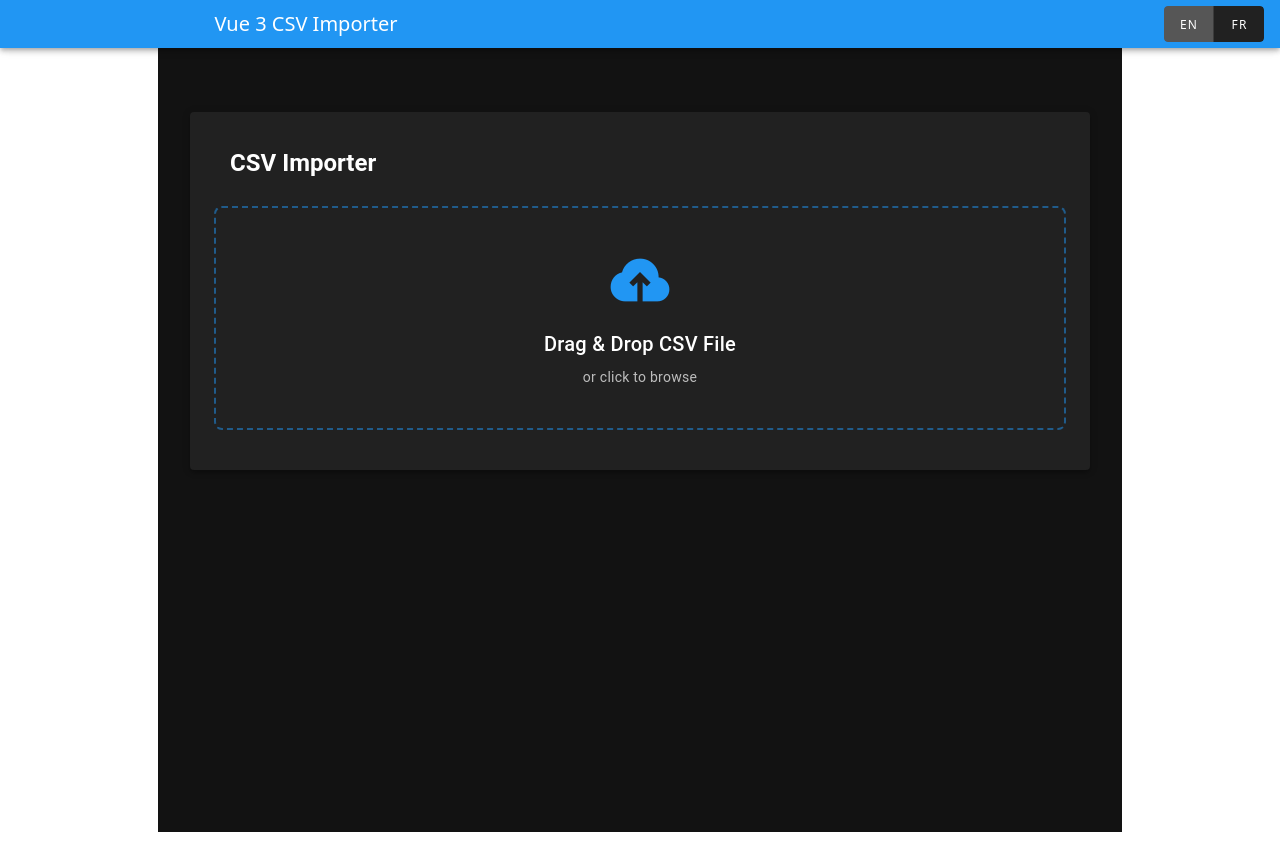
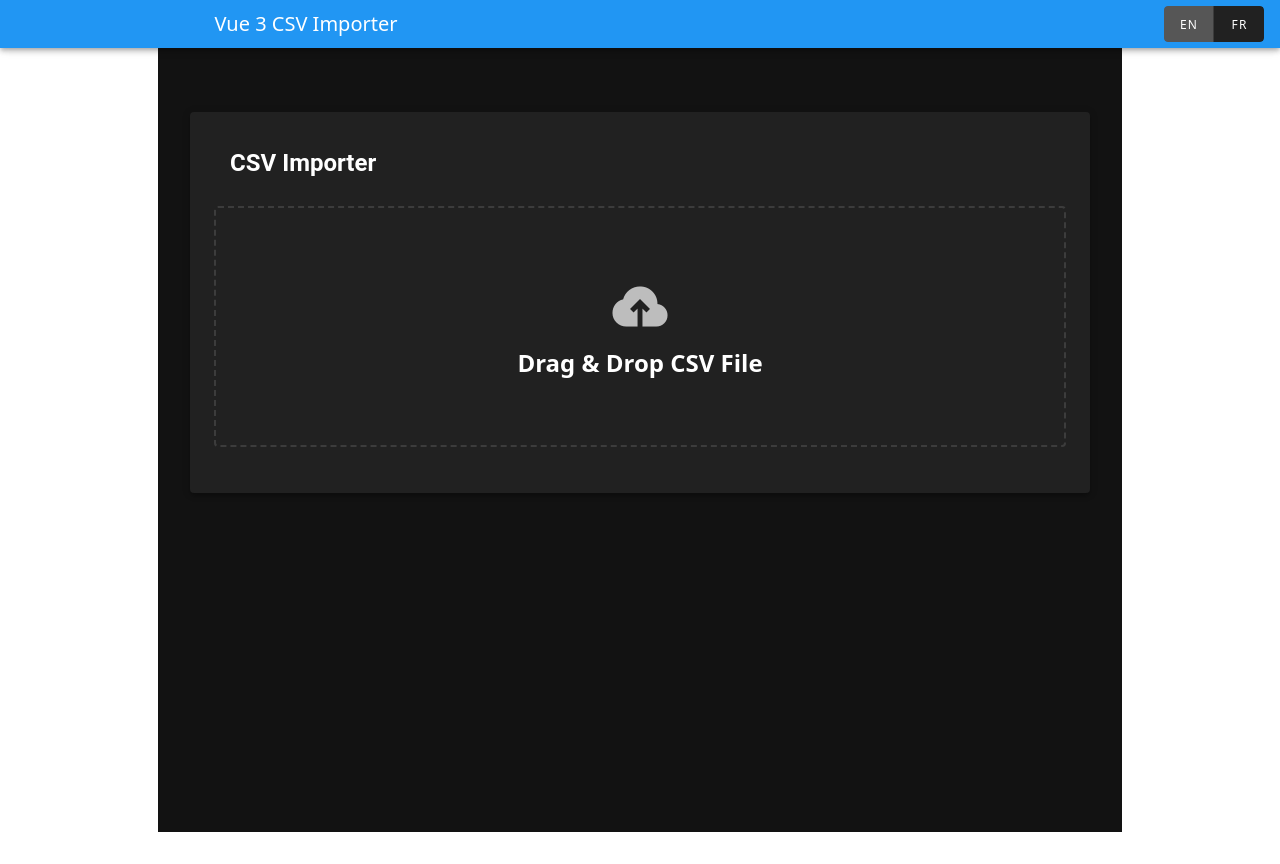
Before and after one commit to rogue-techno/vue3-csv-importer, a Vue app: page / in a window 1280 px wide. Built offline with nearby package versions, Linux system fonts and the light colour scheme.

Commit message:
use v-file-upload component

```diff
--- a/src/components/CsvImporter.vue
+++ b/src/components/CsvImporter.vue
@@ -18,12 +18,9 @@ const emit = defineEmits(['import'])
 const { t } = useI18n()
 
 const step = ref(1)
-const isDragging = ref(false)
 const files = ref<File[]>([])
 const file = ref<File | null>(null)
 const error = ref<string | null>(null)
-// eslint-disable-next-line @typescript-eslint/no-explicit-any
-const fileInput = ref<any>(null)
 const parsing = ref(false)
 
 const delimiter = ref(',')
@@ -95,26 +92,7 @@ const previewData = computed(() => {
   })
 })
 
-const triggerFileInput = () => {
-  fileInput.value?.$el.querySelector('input').click()
-}
 
-const onDragOver = () => {
-  isDragging.value = true
-}
-
-const onDragLeave = () => {
-  isDragging.value = false
-}
-
-const onDrop = (event: DragEvent) => {
-  isDragging.value = false
-  const droppedFiles = event.dataTransfer?.files
-  if (droppedFiles && droppedFiles.length > 0) {
-    const file = droppedFiles[0]
-    if (file) validateAndSetFile(file)
-  }
-}
 
 const onFileSelected = (uploadedFiles: unknown) => {
   // Vuetify v-file-input model is Array or File depending on config.
@@ -189,26 +167,15 @@ const reset = () => {
       <v-window v-model="step">
         <!-- Step 1: Upload -->
         <v-window-item :value="1">
-          <div
-            class="dropzone pa-10 text-center mb-4"
-            :class="{ 'dropzone-active': isDragging }"
-            @dragover.prevent="onDragOver"
-            @dragleave.prevent="onDragLeave"
-            @drop.prevent="onDrop"
-            @click="triggerFileInput"
-          >
-            <v-icon icon="mdi-cloud-upload" size="64" color="primary" class="mb-4"></v-icon>
-            <h3 class="text-h6 mb-2">{{ t('importer.dragDrop') }}</h3>
-            <p class="text-body-2 text-medium-emphasis">{{ t('importer.browse') }}</p>
-
-            <v-file-input
-              ref="fileInput"
-              v-model="files"
-              accept=".csv"
-              class="d-none"
-              @update:model-value="onFileSelected"
-            ></v-file-input>
-          </div>
+          <v-file-upload
+            v-model="files"
+            :title="t('importer.dragDrop')"
+            :browse-text="t('importer.browse')"
+            :divider-text="t('importer.or')"
+            icon="mdi-cloud-upload"
+            density="comfortable"
+            @update:model-value="onFileSelected"
+          ></v-file-upload>
         </v-window-item>
 
         <!-- Step 2: Configure & Parse -->
@@ -335,23 +302,3 @@ const reset = () => {
     </v-card>
   </v-container>
 </template>
-
-<style scoped>
-.dropzone {
-  border: 2px dashed rgba(var(--v-theme-primary), 0.5);
-  transition: all 0.3s ease;
-  cursor: pointer;
-  min-height: 200px;
-  display: flex;
-  flex-direction: column;
-  justify-content: center;
-  align-items: center;
-  border-radius: 8px;
-}
-
-.dropzone-active {
-  border-color: rgba(var(--v-theme-primary), 1);
-  background-color: rgba(var(--v-theme-primary), 0.05);
-  transform: scale(1.02);
-}
-</style>
--- a/src/locales/en.ts
+++ b/src/locales/en.ts
@@ -9,7 +9,8 @@ export default {
     importer: {
         title: 'CSV Importer',
         dragDrop: 'Drag & Drop CSV File',
-        browse: 'or click to browse',
+        browse: 'Click to browse',
+        or: 'or',
         invalidType: 'Invalid file type. Please upload a CSV file.',
         errorParsing: 'Error parsing file: {error}',
         selectDelimiter: 'Select Delimiter',
--- a/src/locales/fr.ts
+++ b/src/locales/fr.ts
@@ -9,7 +9,8 @@ export default {
     importer: {
         title: 'Importateur CSV',
         dragDrop: 'Glisser-déposer le fichier CSV',
-        browse: 'ou cliquer pour parcourir',
+        browse: 'Cliquer pour parcourir',
+        or: 'ou',
         invalidType: 'Type de fichier invalide. Veuillez télécharger un fichier CSV.',
         errorParsing: 'Erreur lors de l’analyse du fichier : {error}',
         selectDelimiter: 'Sélectionner le délimiteur',
--- a/src/plugins/vuetify.ts
+++ b/src/plugins/vuetify.ts
@@ -6,12 +6,16 @@ import 'vuetify/styles'
 import { createVuetify } from 'vuetify'
 import * as components from 'vuetify/components'
 import * as directives from 'vuetify/directives'
+import { VFileUpload } from 'vuetify/labs/VFileUpload'
 import { createVueI18nAdapter } from 'vuetify/locale/adapters/vue-i18n'
 import { useI18n } from 'vue-i18n'
 import i18n from './i18n'
 
 export default createVuetify({
-  components,
+  components: {
+    ...components,
+    VFileUpload,
+  },
   directives,
   locale: {
     adapter: createVueI18nAdapter({ i18n, useI18n }),
```
Also changed, not shown: 1 other file (tests, documents, lock files or other folders).
